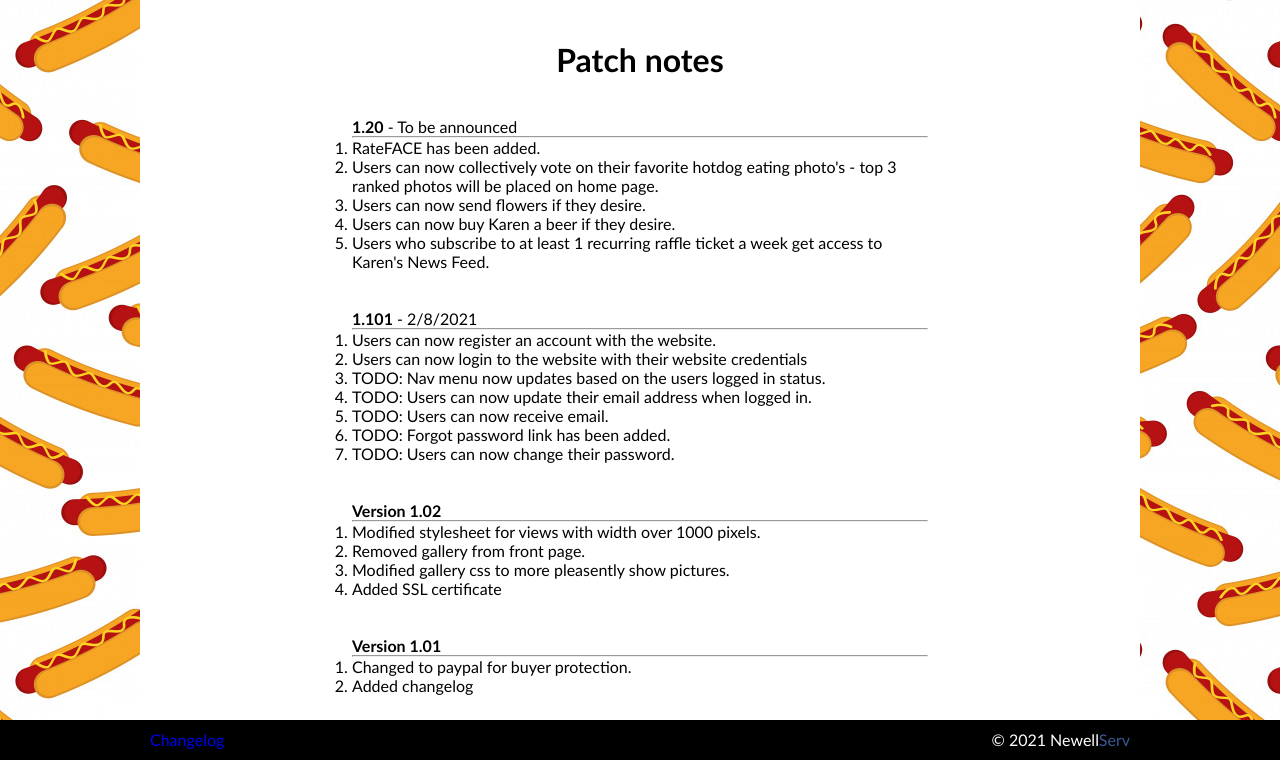
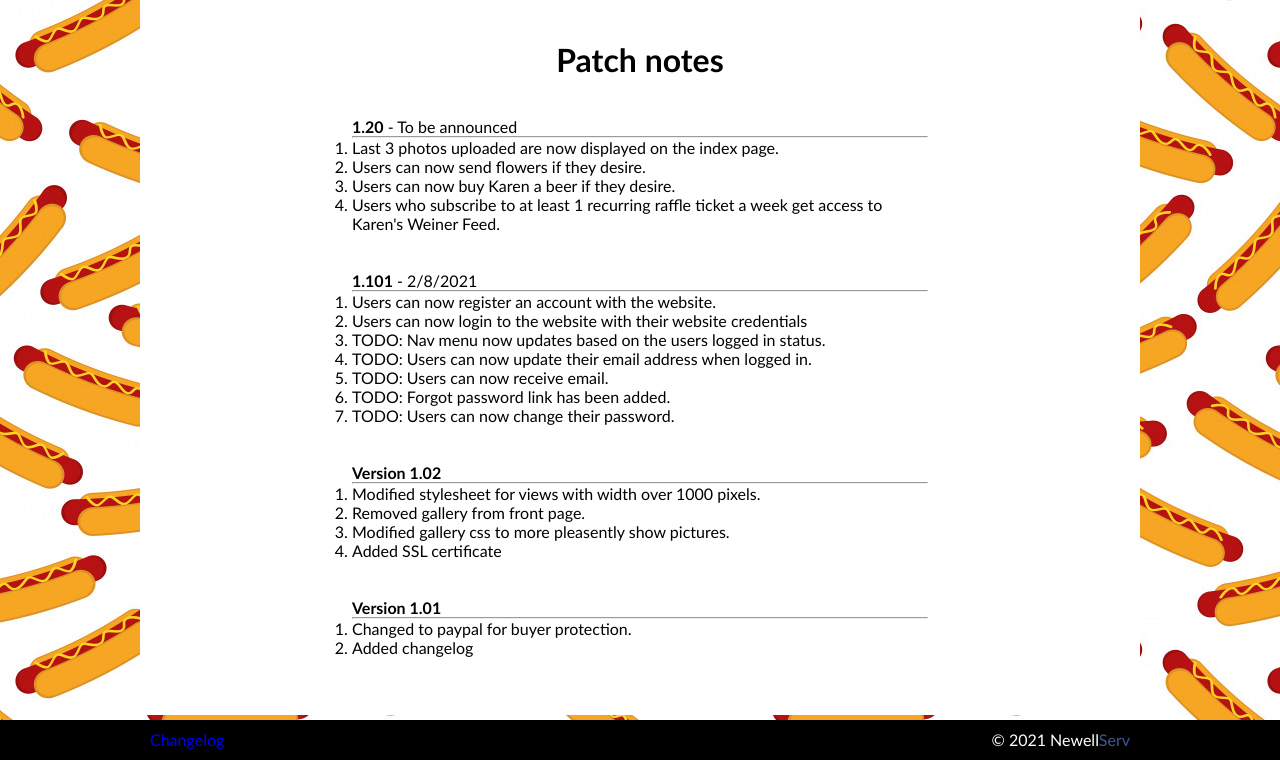
Before and after one commit to NewellServ/hotdog, a PHP site: page /changelog.php in a window 1280 px wide. Shown: the part 40-800 px from the top of the page. Run offline with PHP 8.4, Linux system fonts and the light colour scheme.

Commit message:
updated changelog

```diff
--- a/changelog.php
+++ b/changelog.php
@@ -17,11 +17,10 @@
       <br /><br />
       <ol>
           <lh><b>1.20</b> - To be announced</lh><hr>
-          <li>RateFACE has been added.</li>
-          <li>Users can now collectively vote on their favorite hotdog eating photo's - top 3 ranked photos will be placed on home page.</li>
+          <li>Last 3 photos uploaded are now displayed on the index page.</li>
           <li>Users can now send flowers if they desire.</li>
           <li>Users can now buy Karen a beer if they desire.</li>
-          <li>Users who subscribe to at least 1 recurring raffle ticket a week get access to Karen's News Feed.</li>
+          <li>Users who subscribe to at least 1 recurring raffle ticket a week get access to Karen's Weiner Feed.</li>
       </ol>
 
       <br /><br />
```
